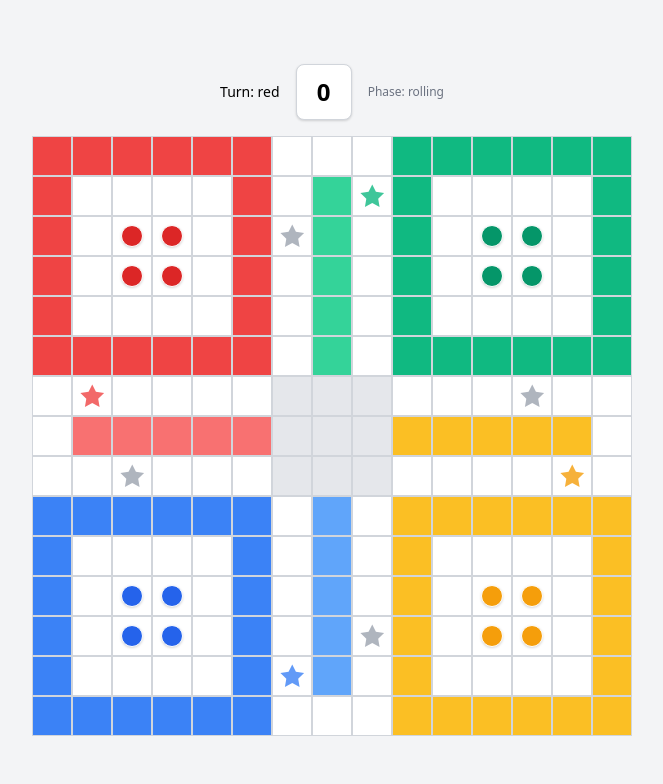
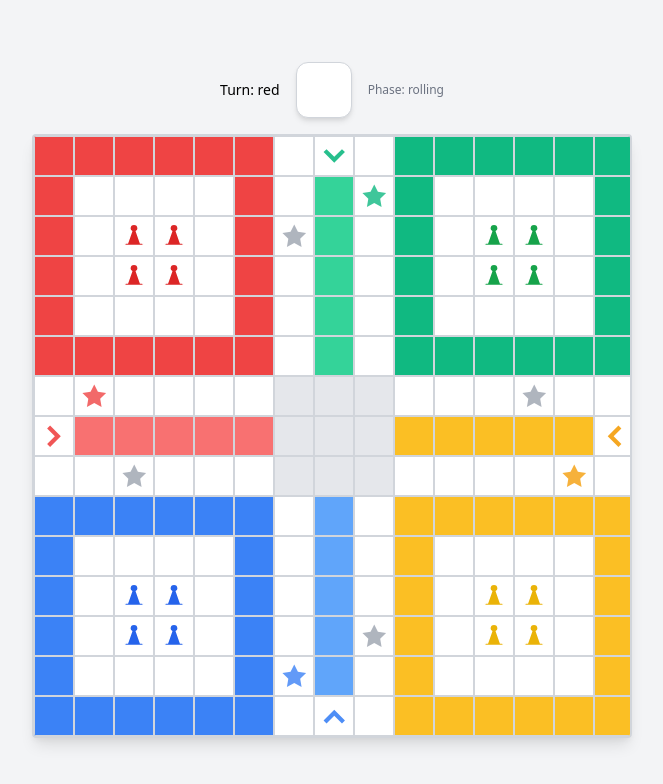
Before and after one commit to Laura11212/Proiect_IPDP, a React (Vite) app: page / in a window 1280 px wide. Shown: the top 784 px of the page, without its empty margins (308-971 px from the left). Built offline with nearby package versions, Linux system fonts and the light colour scheme.

Commit message:
Schimbare stil pioni, adaugare sageti orientative, schimbare din cifre in puncte pe zar

```diff
--- a/package.json
+++ b/package.json
@@ -6,7 +6,7 @@
     "dev": "vite",
     "build": "vite build",
     "serve": "vite preview",
-     "tauri": "tauri"
+    "tauri": "tauri"
   },
   "dependencies": {
     "react": "^18.0.0",
@@ -14,6 +14,8 @@
   },
   "devDependencies": {
     "@tauri-apps/cli": "^2.11.1",
+    "@types/react": "^19.2.14",
+    "@types/react-dom": "^19.2.3",
     "@vitejs/plugin-react": "^2.2.0",
     "autoprefixer": "^10.0.0",
     "postcss": "^8.0.0",
--- a/src/components/Board.tsx
+++ b/src/components/Board.tsx
@@ -25,9 +25,27 @@ const safeStarMap: Record<string, string> = {
   '8-2': 'text-gray-400',
 };
 
+const arrowMap: Record<string, { colorClass: string; rotation: string }> = {
+  '7-0':  { colorClass: 'text-red-500', rotation: '90deg' },
+  '0-7':  { colorClass: 'text-green-500', rotation: '180deg' },
+  '7-14': { colorClass: 'text-yellow-500', rotation: '-90deg' },
+  '14-7': { colorClass: 'text-blue-500', rotation: '0deg' },
+};
+
 const Star = ({ colorClass }: { colorClass: string }) => (
   <svg className={`w-3/4 h-3/4 opacity-80 ${colorClass}`} viewBox="0 0 24 24" fill="currentColor">
     <path d="M12 2l3.09 6.26L22 9.27l-5 4.87 1.18 6.88L12 17.77l-6.18 3.25L7 14.14 2 9.27l6.91-1.01L12 2z" />
+  </svg>
+);
+
+const Arrow = ({ colorClass, rotation }: { colorClass: string; rotation: string }) => (
+  <svg
+    className={`w-3/4 h-3/4 opacity-90 ${colorClass}`}
+    style={{ transform: `rotate(${rotation})` }}
+    viewBox="0 0 24 24"
+    fill="currentColor"
+  >
+    <path d="M12 6.5l-9 9 2.5 2.5L12 11.5l6.5 6.5 2.5-2.5-9-9z" />
   </svg>
 );
 
@@ -38,45 +56,24 @@ const Board: React.FC<BoardProps> = ({ pawns, onPawnClick }) => {
   const isInRange = (v: number, min: number, max: number) => v >= min && v <= max;
 
   const cellClass = (row: number, col: number) => {
-    // Center 3x3
-    if (isInRange(row, 6, 8) && isInRange(col, 6, 8)) {
-      return 'bg-gray-200';
-    }
+    if (isInRange(row, 6, 8) && isInRange(col, 6, 8)) return 'bg-gray-200';
 
-    // Bases (6x6) with inner 4x4 white
     const inRedBase = isInRange(row, 0, 5) && isInRange(col, 0, 5);
     const inGreenBase = isInRange(row, 0, 5) && isInRange(col, 9, 14);
     const inBlueBase = isInRange(row, 9, 14) && isInRange(col, 0, 5);
     const inYellowBase = isInRange(row, 9, 14) && isInRange(col, 9, 14);
 
-    if (inRedBase) {
-      const inner = isInRange(row, 1, 4) && isInRange(col, 1, 4);
-      return inner ? 'bg-white' : 'bg-red-500';
-    }
-    if (inGreenBase) {
-      const inner = isInRange(row, 1, 4) && isInRange(col, 10, 13);
-      return inner ? 'bg-white' : 'bg-green-500';
-    }
-    if (inBlueBase) {
-      const inner = isInRange(row, 10, 13) && isInRange(col, 1, 4);
-      return inner ? 'bg-white' : 'bg-blue-500';
-    }
-    if (inYellowBase) {
-      const inner = isInRange(row, 10, 13) && isInRange(col, 10, 13);
-      return inner ? 'bg-white' : 'bg-yellow-400';
-    }
+    if (inRedBase) return isInRange(row, 1, 4) && isInRange(col, 1, 4) ? 'bg-white' : 'bg-red-500';
+    if (inGreenBase) return isInRange(row, 1, 4) && isInRange(col, 10, 13) ? 'bg-white' : 'bg-green-500';
+    if (inBlueBase) return isInRange(row, 10, 13) && isInRange(col, 1, 4) ? 'bg-white' : 'bg-blue-500';
+    if (inYellowBase) return isInRange(row, 10, 13) && isInRange(col, 10, 13) ? 'bg-white' : 'bg-yellow-400';
 
-    // Home lanes
     if (row === 7 && isInRange(col, 1, 5)) return 'bg-red-400';
     if (col === 7 && isInRange(row, 1, 5)) return 'bg-green-400';
     if (row === 7 && isInRange(col, 9, 13)) return 'bg-yellow-400';
     if (col === 7 && isInRange(row, 9, 13)) return 'bg-blue-400';
 
-    // Main cross track (3-wide)
-    if (isInRange(row, 6, 8) || isInRange(col, 6, 8)) {
-      return 'bg-white';
-    }
-
+    if (isInRange(row, 6, 8) || isInRange(col, 6, 8)) return 'bg-white';
     return 'bg-gray-100';
   };
 
@@ -92,6 +89,10 @@ const Board: React.FC<BoardProps> = ({ pawns, onPawnClick }) => {
     const col = index % gridSize;
     const inCell = pawns.filter((p) => p.row === row && p.col === col);
     const starClass = safeStarMap[`${row}-${col}`];
+    const arrow = arrowMap[`${row}-${col}`];
+
+    // Verificăm câți pioni sunt în această căsuță
+    const isMulti = inCell.length > 1;
 
     return (
       <Cell key={`${row}-${col}`} className={cellClass(row, col)} size={cellSize}>
@@ -101,12 +102,27 @@ const Board: React.FC<BoardProps> = ({ pawns, onPawnClick }) => {
               <Star colorClass={starClass} />
             </div>
           )}
-          <div className="relative z-10 flex flex-wrap gap-1">
+          {arrow && (
+            <div className="absolute inset-0 flex items-center justify-center pointer-events-none">
+              <Arrow colorClass={arrow.colorClass} rotation={arrow.rotation} />
+            </div>
+          )}
+
+          {/* AICI ESTE MAGIA: Dacă sunt mai mulți pioni, aplicăm un grid 2x2. Altfel, îl ținem pe centru */}
+          <div
+            className={`relative z-10 w-full h-full ${
+              isMulti
+                ? 'grid grid-cols-2 grid-rows-2 place-items-center p-0.5'
+                : 'flex items-center justify-center'
+            }`}
+          >
             {inCell.map((p) => (
               <Pawn
                 key={p.id}
                 colorClass={colorToClass(p.color)}
                 onClick={() => onPawnClick?.(p.id)}
+                // Îi transmitem dimensiunea: w-4 (aprox 16px) pentru multi, w-7 (aprox 28px) normal
+                sizeClass={isMulti ? 'w-4 h-4' : 'w-7 h-7'}
               />
             ))}
           </div>
@@ -117,7 +133,7 @@ const Board: React.FC<BoardProps> = ({ pawns, onPawnClick }) => {
 
   return (
     <div
-      className="grid gap-0"
+      className="grid gap-0 shadow-lg border-2 border-gray-300 rounded overflow-hidden"
       style={{
         gridTemplateColumns: `repeat(${gridSize}, ${cellSize}px)`,
         width: gridSize * cellSize,
--- a/src/components/Dice.tsx
+++ b/src/components/Dice.tsx
@@ -7,17 +7,37 @@ type DiceProps = {
 };
 
 const Dice: React.FC<DiceProps> = ({ value, onRoll, disabled }) => {
+  const renderDots = () => {
+    if (!value || value === 0) return null;
+    return (
+      <div className="grid grid-cols-3 grid-rows-3 w-full h-full p-2 place-items-center">
+        {/* Rândul 1 (Sus) */}
+        <div className={`w-2.5 h-2.5 rounded-full ${value > 3 ? 'bg-black' : 'bg-transparent'}`}></div>
+        <div className="w-2.5 h-2.5"></div> {/* Mijloc-sus mereu gol pe un zar clasic */}
+        <div className={`w-2.5 h-2.5 rounded-full ${value > 1 ? 'bg-black' : 'bg-transparent'}`}></div>
+
+        {/* Rândul 2 (Mijloc) */}
+        <div className={`w-2.5 h-2.5 rounded-full ${value === 6 ? 'bg-black' : 'bg-transparent'}`}></div>
+        <div className={`w-2.5 h-2.5 rounded-full ${value % 2 !== 0 ? 'bg-black' : 'bg-transparent'}`}></div>
+        <div className={`w-2.5 h-2.5 rounded-full ${value === 6 ? 'bg-black' : 'bg-transparent'}`}></div>
+
+        {/* Rândul 3 (Jos) */}
+        <div className={`w-2.5 h-2.5 rounded-full ${value > 1 ? 'bg-black' : 'bg-transparent'}`}></div>
+        <div className="w-2.5 h-2.5"></div> {/* Mijloc-jos mereu gol */}
+        <div className={`w-2.5 h-2.5 rounded-full ${value > 3 ? 'bg-black' : 'bg-transparent'}`}></div>
+      </div>
+    );
+  };
   return (
     <button
       type="button"
       onClick={onRoll}
       disabled={disabled}
-      className={`w-14 h-14 rounded-lg border border-gray-300 shadow flex items-center justify-center text-2xl font-bold
-        ${disabled ? 'bg-gray-200 text-gray-400 cursor-not-allowed' : 'bg-white'}`}
+      className={`w-14 h-14 rounded-xl border border-gray-300 shadow-md flex items-center justify-center transition-all duration-150
+        ${disabled ? 'bg-gray-100 cursor-not-allowed opacity-80' : 'bg-white hover:bg-gray-50 hover:shadow-lg active:scale-95'}`}
     >
-      {value}
+      {renderDots()}
     </button>
   );
 };
-
 export default Dice;
--- a/src/components/Pawn.tsx
+++ b/src/components/Pawn.tsx
@@ -2,18 +2,38 @@ import React from 'react';
 
 type PawnProps = {
   colorClass: string;
-  size?: number;
   onClick?: () => void;
+  sizeClass?: string; // <-- Am adăugat posibilitatea de a-i trimite mărimea
 };
 
-const Pawn: React.FC<PawnProps> = ({ colorClass, size = 22, onClick }) => {
+const Pawn: React.FC<PawnProps> = ({ colorClass, onClick, sizeClass }) => {
+  const getFillColor = () => {
+    if (colorClass.includes('red')) return '#dc2626';
+    if (colorClass.includes('green')) return '#16a34a';
+    if (colorClass.includes('blue')) return '#2563eb';
+    if (colorClass.includes('yellow')) return '#eab308';
+    return '#333';
+  };
+
   return (
-    <button
-      type="button"
+    <div
       onClick={onClick}
-      className={`rounded-full border border-white shadow ${colorClass} cursor-pointer`}
-      style={{ width: size, height: size }}
-    />
+      // Folosim sizeClass dacă există, altfel implicit e 'w-7 h-7'
+      className={`relative cursor-pointer hover:-translate-y-1 transition-all duration-200 z-20 ${sizeClass || 'w-7 h-7'}`}
+    >
+      <svg
+        viewBox="0 0 24 24"
+        fill={getFillColor()}
+        xmlns="http://www.w3.org/2000/svg"
+        className="w-full h-full drop-shadow-md"
+      >
+        <path
+          d="M 12 2 C 10 2 8.5 3.5 8.5 5.5 C 8.5 6.6 9.1 7.5 10 8 L 6.5 18 H 5 C 4.45 18 4 18.45 4 19 C 4 19.55 4.45 20 5 20 H 19 C 19.55 20 20 19.55 20 19 C 20 18.45 19.55 18 19 18 H 17.5 L 14 8 C 14.9 7.5 15.5 6.6 15.5 5.5 C 15.5 3.5 14 2 12 2 Z"
+          stroke="#ffffff"
+          strokeWidth="1.2"
+        />
+      </svg>
+    </div>
   );
 };
 
```
Also changed, not shown: 1 other file (tests, documents, lock files or other folders).
